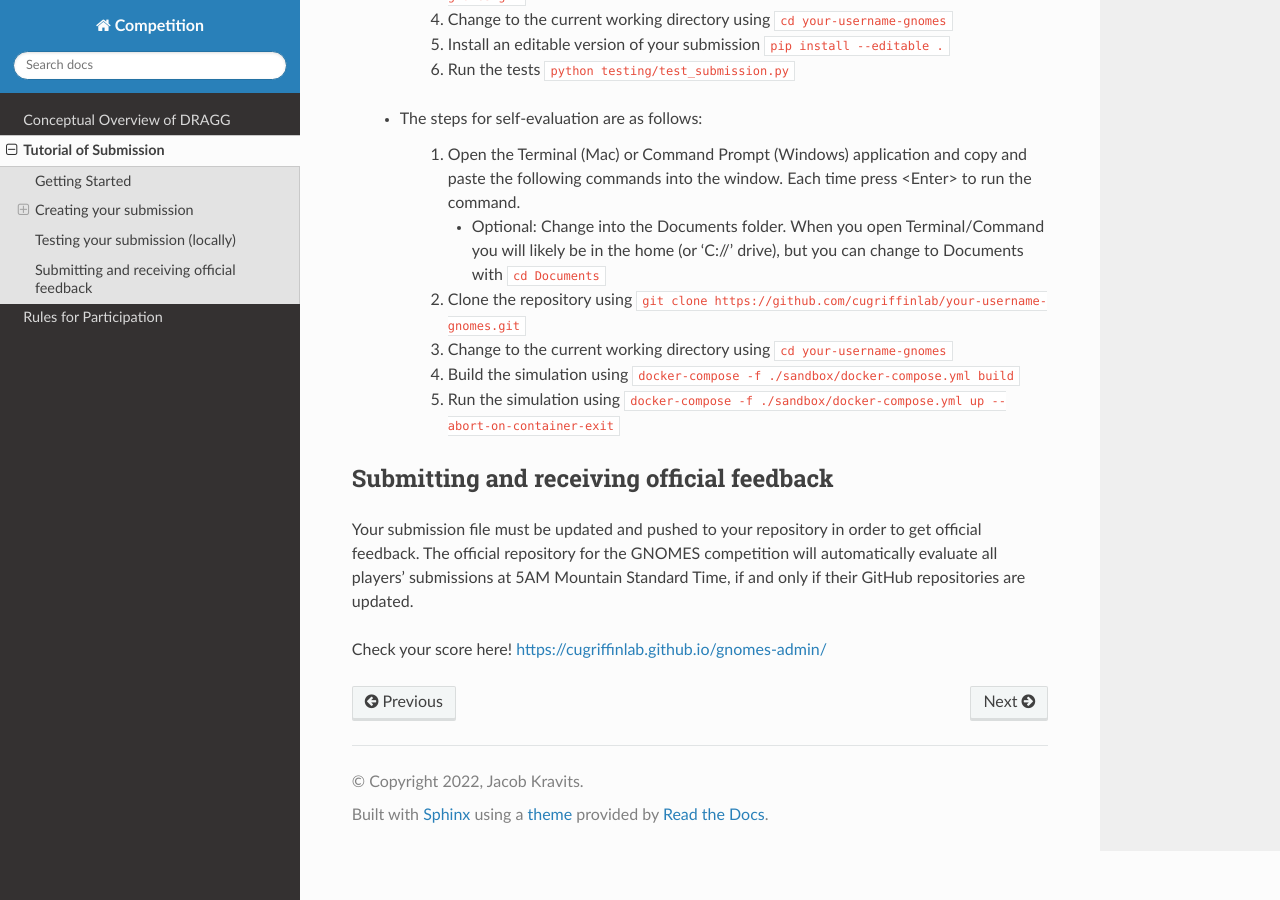
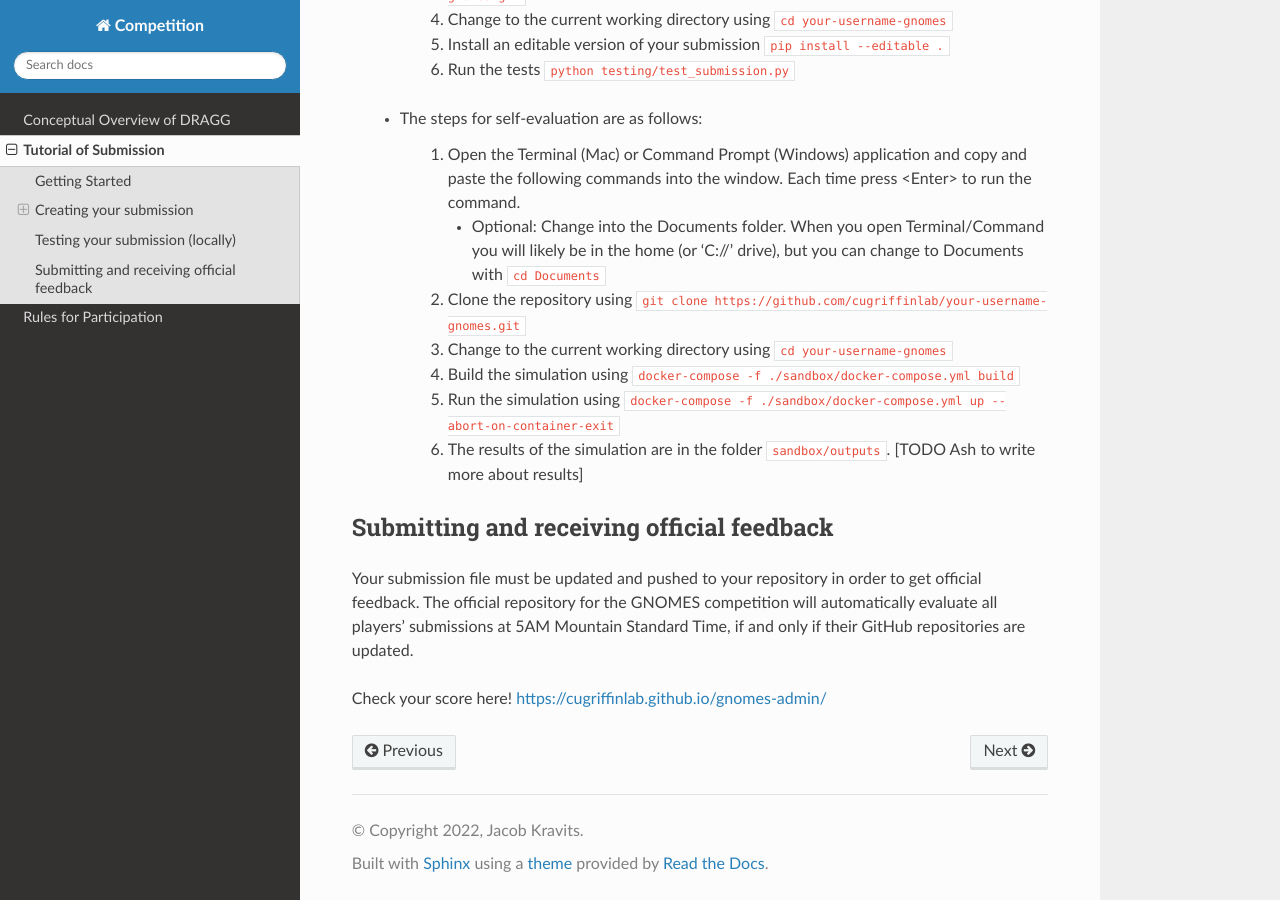
Before and after one commit to CUgriffinlab/gnomes-submission, a Sphinx documentation site: the page built from docs/source/tutorial.rst, in a window 1280 px wide and 900 px high, scrolled down 2877 px. Built offline with Sphinx 7.4.7 and the Read the Docs theme 2.0.0, drawn with Linux system fonts in a browser that asks for light colours.

Commit message:
And blurb about outputs

```diff
--- a/docs/source/tutorial.rst
+++ b/docs/source/tutorial.rst
@@ -88,6 +88,7 @@ To test your agent you can run the same simulation setup as the official competi
 		#.	Change to the current working directory using ``cd your-username-gnomes``
 		#.	Build the simulation using ``docker-compose -f ./sandbox/docker-compose.yml build``
 		#.	Run the simulation using ``docker-compose -f ./sandbox/docker-compose.yml up --abort-on-container-exit``
+		#.  The results of the simulation are in the folder ``sandbox/outputs``. [TODO Ash to write more about results]
 
 Submitting and receiving official feedback
 -----------------------------------------------------------
```
